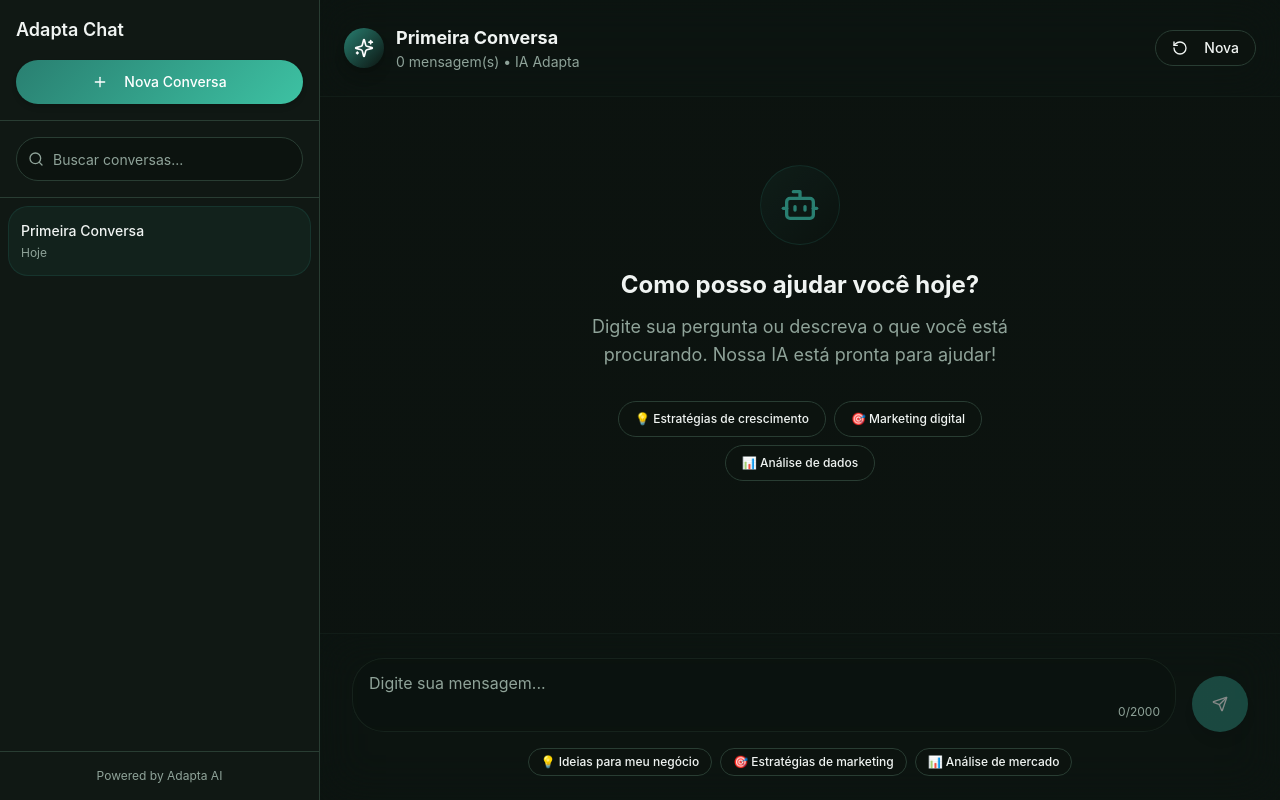
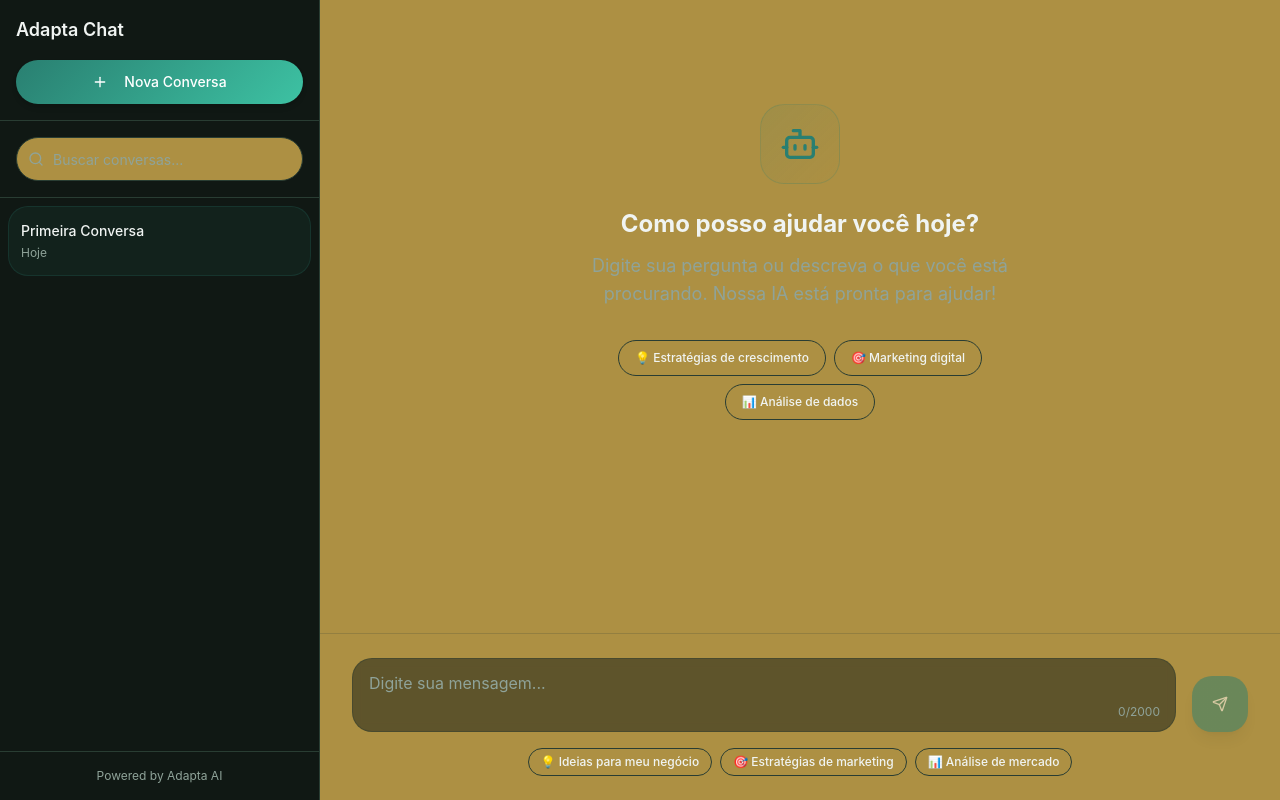
Before and after one commit to juan-shared/ad-chat-advisor, a React (Vite) app: page /chat in a window 1280 px wide. Built offline with nearby package versions, Linux system fonts and the light colour scheme.

Commit message:
Fix: Improve chat design
- Set chat background to #2C2C2F.
- Remove header.
- Improve card design.

```diff
--- a/src/components/ChatWindow.tsx
+++ b/src/components/ChatWindow.tsx
@@ -150,28 +150,7 @@ Esta é uma resposta simulada que demonstra como o chat funcionaria com integra
   }
 
   return (
-    <div className="h-full flex flex-col bg-gradient-to-b from-background to-background/95">
-      {/* Header */}
-      <div className="flex-shrink-0 border-b border-border/20 bg-card/30 backdrop-blur-xl p-4 md:p-6">
-        <div className="flex items-center justify-between max-w-5xl mx-auto">
-          <div className="flex items-center gap-3">
-            <div className="w-8 h-8 md:w-10 md:h-10 rounded-xl md:rounded-2xl bg-gradient-to-br from-primary to-primary-glow flex items-center justify-center shadow-lg">
-              <Sparkles className="h-4 w-4 md:h-5 md:w-5 text-white" />
-            </div>
-            <div className="min-w-0">
-              <h2 className="font-bold text-foreground text-sm md:text-lg truncate">{currentSession.title}</h2>
-              <p className="text-xs md:text-sm text-muted-foreground">
-                {currentSession.messages.length} mensagem(s) • IA Adapta
-              </p>
-            </div>
-          </div>
-          <Button variant="outline" size="sm" className="rounded-xl shrink-0">
-            <RotateCcw className="h-3 w-3 md:h-4 md:w-4 mr-1 md:mr-2" />
-            <span className="hidden sm:inline">Nova</span>
-          </Button>
-        </div>
-      </div>
-
+    <div className="h-full flex flex-col bg-background">
       {/* Messages Container with proper scroll */}
       <div className="flex-1 overflow-hidden">
         <ScrollArea className="h-full">
@@ -179,7 +158,7 @@ Esta é uma resposta simulada que demonstra como o chat funcionaria com integra
             <div className="space-y-6 md:space-y-8 max-w-4xl mx-auto pb-4">
               {currentSession.messages.length === 0 ? (
                 <div className="text-center py-12 md:py-20">
-                  <div className="w-16 h-16 md:w-20 md:h-20 rounded-2xl md:rounded-3xl bg-gradient-to-br from-primary/10 to-primary-glow/10 border border-primary/20 flex items-center justify-center mx-auto mb-6">
+                  <div className="w-16 h-16 md:w-20 md:h-20 rounded-xl bg-gradient-to-br from-primary/10 to-primary-glow/10 border border-primary/20 flex items-center justify-center mx-auto mb-6">
                     <Bot className="h-8 w-8 md:h-10 md:w-10 text-primary" />
                   </div>
                   <h3 className="text-xl md:text-2xl font-bold text-foreground mb-3">
@@ -191,13 +170,13 @@ Esta é uma resposta simulada que demonstra como o chat funcionaria com integra
 
                   {/* Welcome suggestions */}
                   <div className="flex flex-wrap gap-2 justify-center mt-8 max-w-lg mx-auto">
-                    <Button variant="outline" size="sm" className="text-xs rounded-full">
+                    <Button variant="outline" size="sm" className="text-xs rounded-lg">
                       💡 Estratégias de crescimento
                     </Button>
-                    <Button variant="outline" size="sm" className="text-xs rounded-full">
+                    <Button variant="outline" size="sm" className="text-xs rounded-lg">
                       🎯 Marketing digital
                     </Button>
-                    <Button variant="outline" size="sm" className="text-xs rounded-full">
+                    <Button variant="outline" size="sm" className="text-xs rounded-lg">
                       📊 Análise de dados
                     </Button>
                   </div>
@@ -228,8 +207,8 @@ Esta é uma resposta simulada que demonstra como o chat funcionaria com integra
                         <div
                           className={`max-w-[85%] md:max-w-[75%] ${
                             message.role === 'user'
-                              ? 'bg-gradient-to-br from-primary to-primary-glow text-white rounded-2xl md:rounded-3xl rounded-br-md shadow-lg border border-primary/20'
-                              : 'bg-card/60 text-card-foreground rounded-2xl md:rounded-3xl rounded-bl-md border border-border/30 backdrop-blur-sm shadow-sm'
+                              ? 'bg-gradient-to-br from-primary to-primary-glow text-white rounded-lg shadow-lg border border-primary/20'
+                              : 'bg-card/60 text-card-foreground rounded-lg border border-border/30 backdrop-blur-sm shadow-sm'
                           } px-4 py-3 md:px-6 md:py-4`}
                         >
                           <div className="prose prose-sm md:prose-base max-w-none">
@@ -262,7 +241,7 @@ Esta é uma resposta simulada que demonstra como o chat funcionaria com integra
                         </div>
 
                         {message.role === 'user' && (
-                          <Avatar className="h-8 w-8 md:h-10 md:w-10 flex-shrink-0 mt-1">
+                  <Avatar className="h-8 w-8 md:h-10 md:w-10 flex-shrink-0 mt-1">
                             <AvatarFallback className="bg-secondary/80 text-secondary-foreground border border-border/30">
                               <User className="h-4 w-4 md:h-5 md:w-5" />
                             </AvatarFallback>
@@ -291,7 +270,7 @@ Esta é uma resposta simulada que demonstra como o chat funcionaria com integra
                       <Bot className="h-4 w-4 md:h-5 md:w-5" />
                     </AvatarFallback>
                   </Avatar>
-                  <div className="bg-card/60 rounded-2xl md:rounded-3xl rounded-bl-md border border-border/30 backdrop-blur-sm px-4 py-3 md:px-6 md:py-4 shadow-sm">
+                  <div className="bg-card/60 rounded-lg border border-border/30 backdrop-blur-sm px-4 py-3 md:px-6 md:py-4 shadow-sm">
                     <div className="flex items-center gap-3">
                       <div className="flex gap-1">
                         <div className="w-2 h-2 bg-primary rounded-full animate-bounce" style={{ animationDelay: '0ms' }}></div>
@@ -311,7 +290,7 @@ Esta é uma resposta simulada que demonstra como o chat funcionaria com integra
       </div>
 
       {/* Input Area - Fixed at bottom */}
-      <div className="flex-shrink-0 border-t border-border/20 bg-card/30 backdrop-blur-xl p-4 md:p-6">
+      <div className="flex-shrink-0 border-t border-border/20 bg-background p-4 md:p-6">
         <div className="max-w-4xl mx-auto">
           <div className="flex gap-2 md:gap-4 items-end">
             <div className="flex-1 relative">
@@ -321,7 +300,7 @@ Esta é uma resposta simulada que demonstra como o chat funcionaria com integra
                 onChange={(e) => setInputMessage(e.target.value)}
                 onKeyPress={handleKeyPress}
                 placeholder="Digite sua mensagem..."
-                className="min-h-[44px] md:min-h-[56px] max-h-24 md:max-h-32 resize-none pr-12 md:pr-16 rounded-xl md:rounded-2xl border-border/40 bg-background/70 backdrop-blur-sm focus:ring-2 focus:ring-primary/20 focus:border-primary/50 text-sm md:text-base"
+                className="min-h-[44px] md:min-h-[56px] max-h-24 md:max-h-32 resize-none pr-12 md:pr-16 rounded-lg border-border/40 bg-card/50 backdrop-blur-sm focus:ring-2 focus:ring-primary/20 focus:border-primary/50 text-sm md:text-base"
                 disabled={isLoading}
               />
               <div className="absolute bottom-2 md:bottom-3 right-3 md:right-4 text-xs text-muted-foreground">
@@ -331,7 +310,7 @@ Esta é uma resposta simulada que demonstra como o chat funcionaria com integra
             <Button
               onClick={handleSendMessage}
               disabled={!inputMessage.trim() || isLoading}
-              className="w-11 h-11 md:w-14 md:h-14 rounded-xl md:rounded-2xl bg-gradient-to-r from-primary to-primary-glow hover:from-primary-glow hover:to-primary shadow-lg hover:shadow-xl transition-all duration-200 shrink-0"
+              className="w-11 h-11 md:w-14 md:h-14 rounded-lg bg-gradient-to-r from-primary to-primary-glow hover:from-primary-glow hover:to-primary shadow-lg hover:shadow-xl transition-all duration-200 shrink-0"
             >
               {isLoading ? (
                 <Loader2 className="h-4 w-4 md:h-5 md:w-5 animate-spin" />
@@ -344,13 +323,13 @@ Esta é uma resposta simulada que demonstra como o chat funcionaria com integra
           {/* Quick suggestions - only on larger screens when no messages */}
           {currentSession.messages.length === 0 && (
             <div className="hidden md:flex flex-wrap gap-2 mt-4 justify-center">
-              <Button variant="outline" size="sm" className="text-xs rounded-full h-7 px-3">
+              <Button variant="outline" size="sm" className="text-xs rounded-lg h-7 px-3">
                 💡 Ideias para meu negócio
               </Button>
-              <Button variant="outline" size="sm" className="text-xs rounded-full h-7 px-3">
+              <Button variant="outline" size="sm" className="text-xs rounded-lg h-7 px-3">
                 🎯 Estratégias de marketing
               </Button>
-              <Button variant="outline" size="sm" className="text-xs rounded-full h-7 px-3">
+              <Button variant="outline" size="sm" className="text-xs rounded-lg h-7 px-3">
                 📊 Análise de mercado
               </Button>
             </div>
--- a/src/components/InlineRecommendations.tsx
+++ b/src/components/InlineRecommendations.tsx
@@ -51,13 +51,13 @@ Esta recomendação foi gerada usando IA que analisa seu perfil, histórico de c
   return (
     <div className="mt-4 md:mt-6 space-y-3 md:space-y-4 animate-fade-in">
       <div className="flex items-center gap-2">
-        <div className="w-5 h-5 md:w-6 md:h-6 rounded-full bg-gradient-to-r from-primary to-primary-glow flex items-center justify-center">
+        <div className="w-5 h-5 md:w-6 md:h-6 rounded-lg bg-gradient-to-r from-primary to-primary-glow flex items-center justify-center">
           <Sparkles className="h-2.5 w-2.5 md:h-3 md:w-3 text-white" />
         </div>
         <span className="text-xs md:text-sm font-medium text-foreground">
           Recomendações baseadas na conversa
         </span>
-        <Badge variant="secondary" className="text-xs rounded-full px-2 h-5">
+        <Badge variant="secondary" className="text-xs rounded-lg px-2 h-5">
           {recommendations.length}
         </Badge>
       </div>
@@ -76,7 +76,7 @@ Esta recomendação foi gerada usando IA que analisa seu perfil, histórico de c
                     <img
                       src={recommendation.mediaUrl}
                       alt={recommendation.title}
-                      className="w-12 h-12 md:w-16 md:h-16 object-cover rounded-lg md:rounded-xl border border-border/30"
+                      className="w-12 h-12 md:w-16 md:h-16 object-cover rounded-lg border border-border/30"
                       onError={(e) => {
                         e.currentTarget.src = '/placeholder.svg';
                       }}
@@ -110,7 +110,7 @@ Esta recomendação foi gerada usando IA que analisa seu perfil, histórico de c
                   <div className="flex items-center gap-2 flex-wrap">
                     <Button
                       size="sm"
-                      className="h-6 md:h-7 text-xs px-2 md:px-3 rounded-lg md:rounded-xl bg-gradient-to-r from-primary to-primary-glow hover:from-primary-glow hover:to-primary"
+                      className="h-6 md:h-7 text-xs px-2 md:px-3 rounded-lg bg-gradient-to-r from-primary to-primary-glow hover:from-primary-glow hover:to-primary"
                     >
                       <ExternalLink className="h-3 w-3 mr-1" />
                       <span className="hidden sm:inline">{recommendation.cta}</span>
@@ -120,7 +120,7 @@ Esta recomendação foi gerada usando IA que analisa seu perfil, histórico de c
                       variant="ghost"
                       size="sm"
                       onClick={() => handleWhyRecommendation(recommendation)}
-                      className="h-6 md:h-7 text-xs px-2 md:px-3 rounded-lg md:rounded-xl"
+                      className="h-6 md:h-7 text-xs px-2 md:px-3 rounded-lg"
                     >
                       <HelpCircle className="h-3 w-3 mr-1" />
                       <span className="hidden md:inline">Por quê?</span>
--- a/src/index.css
+++ b/src/index.css
@@ -7,7 +7,7 @@
 @layer base {
   /* Dark Theme - Adapta Colors */
   :root {
-    --background: 150 23% 6%; /* #0C1413 */
+    --background: 44 44 47; /* #2C2C2F - ChatGPT style */
     --foreground: 150 15% 95%;
     --card: 150 20% 8%;
     --card-foreground: 150 15% 95%;
```
